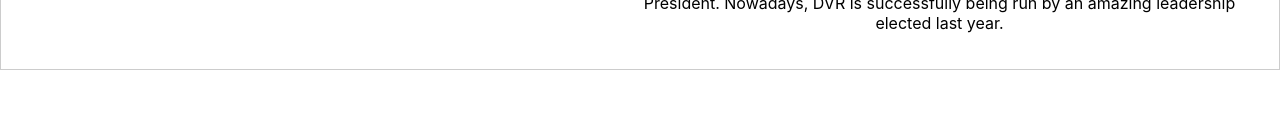
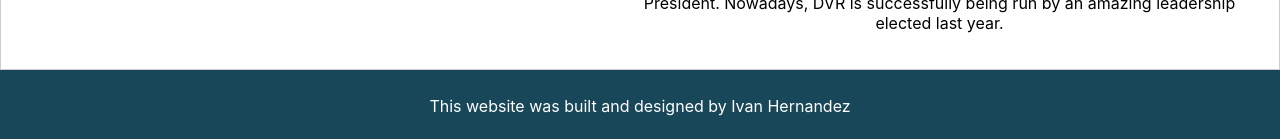
Before and after one commit to studentsenateccc/ivan4prez, a React (Create React App) app in the folder about-me/: page /involvement in a window 1280 px wide. Shown: the part 3394-3533 px from the top of the page. Before the commit the page ends 3464 px from the top, so only its background shows below. Built offline with nearby package versions, Linux system fonts and the light colour scheme.

Commit message:
added footer

```diff
--- a/about-me/src/App.css
+++ b/about-me/src/App.css
@@ -178,3 +178,12 @@ nav a {
   margin-left: 250px;
   margin-right: 250px;
 }
+
+
+/* Footer.css */
+.footer {
+  background-color: #184759;
+  color: #fff;
+  padding: 10px;
+  text-align: center;
+}
--- a/about-me/src/App.js
+++ b/about-me/src/App.js
@@ -6,6 +6,7 @@ import AboutMe from './components/AboutMePage';
 import Platform from './components/PlatformPage';
 import Involvement from './components/InvolvementPage';
 import Navbar from './Navbar';
+import Footer from './components/Footer';
 
 function App() {
   return (
@@ -32,6 +33,8 @@ function App() {
           </Switch>
 
       </Router>
+
+      <Footer />
     </div>
   );
 }
--- /dev/null
+++ b/about-me/src/components/Footer.js
@@ -0,0 +1,13 @@
+// Footer.js
+import React from 'react';
+import '../App.css'; // Import the CSS file for the footer styles
+
+function Footer() {
+  return (
+    <footer className="footer">
+      <p>This website was built and designed by Ivan Hernandez</p>
+    </footer>
+  );
+}
+
+export default Footer;
```
